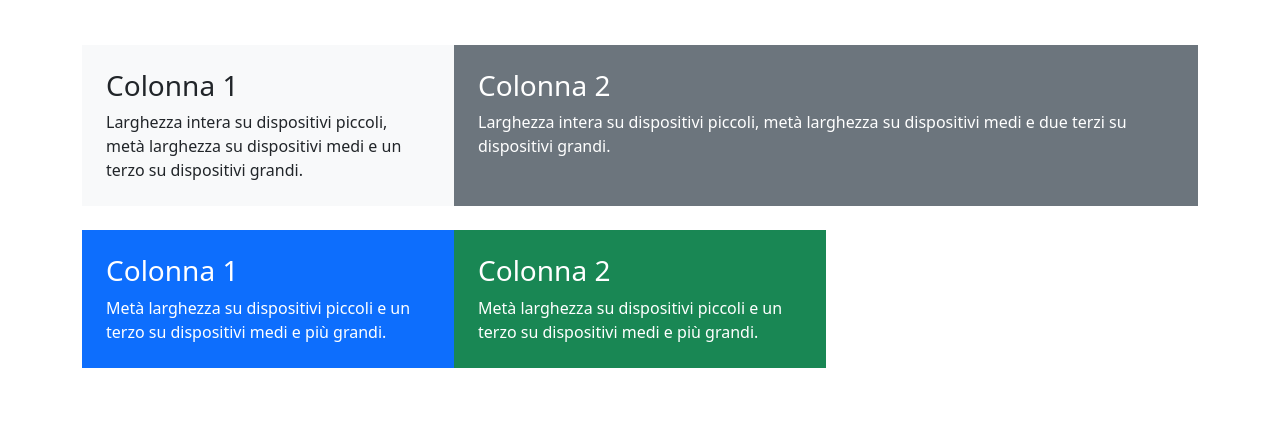
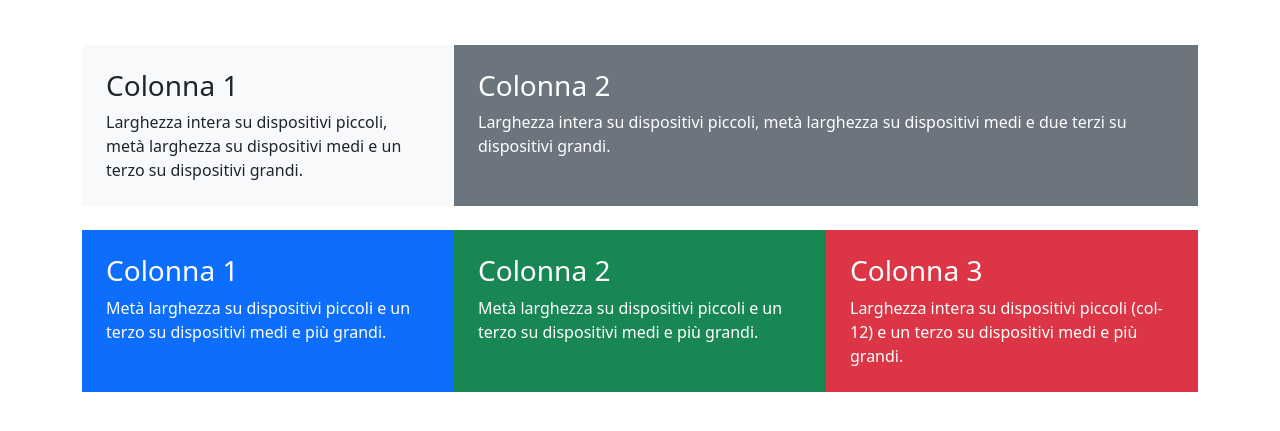
Before and after one commit to BrunoMaiolo/htmlcss-bootstrap-layout, a plain HTML site: page index.html in a window 1280 px wide. Shown: the part 147-578 px from the top of the page. Drawn offline with nearby package versions, Linux system fonts and the light colour scheme.

Commit message:
colla 3 della riga 2

```diff
--- a/index.html
+++ b/index.html
@@ -56,3 +56,12 @@
             medi e più grandi.
           </p>
         </div>
+        <!--Colonna 3-->
+        <div class="col-12 col-md-4 bg-danger text-white p-4">
+          <h2 class="h3">Colonna 3</h2>
+          <p class="mb-0">
+            Larghezza intera su dispositivi piccoli (col-12) e un terzo su
+            dispositivi medi e più grandi.
+          </p>
+        </div>
+      </div>
```
